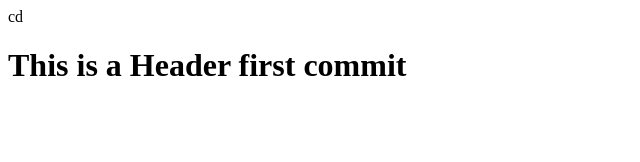
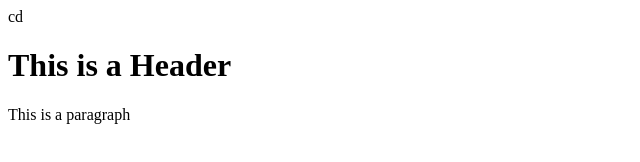
Before and after one commit to nganthkse160169/exercise_FER, a plain HTML site: page git-test.html in a window 1280 px wide. Shown: the whole page, without its empty margins (0-640 px from the left). Drawn offline with Linux system fonts and the light colour scheme.

Commit message:
second commit

```diff
--- a/git-test.html
+++ b/git-test.html
@@ -1,5 +1,6 @@
 cd<!DOCTYPE html>
 <html>
     <head></head>
-       <body> <h1>This is a Header first commit</h1>   </body>
+       <body> <h1>This is a Header</h1>
+        <p>This is a paragraph</p>   </body>
 </html>
```
Also changed, not shown: templates/test.html (added, +5 -0 lines).
